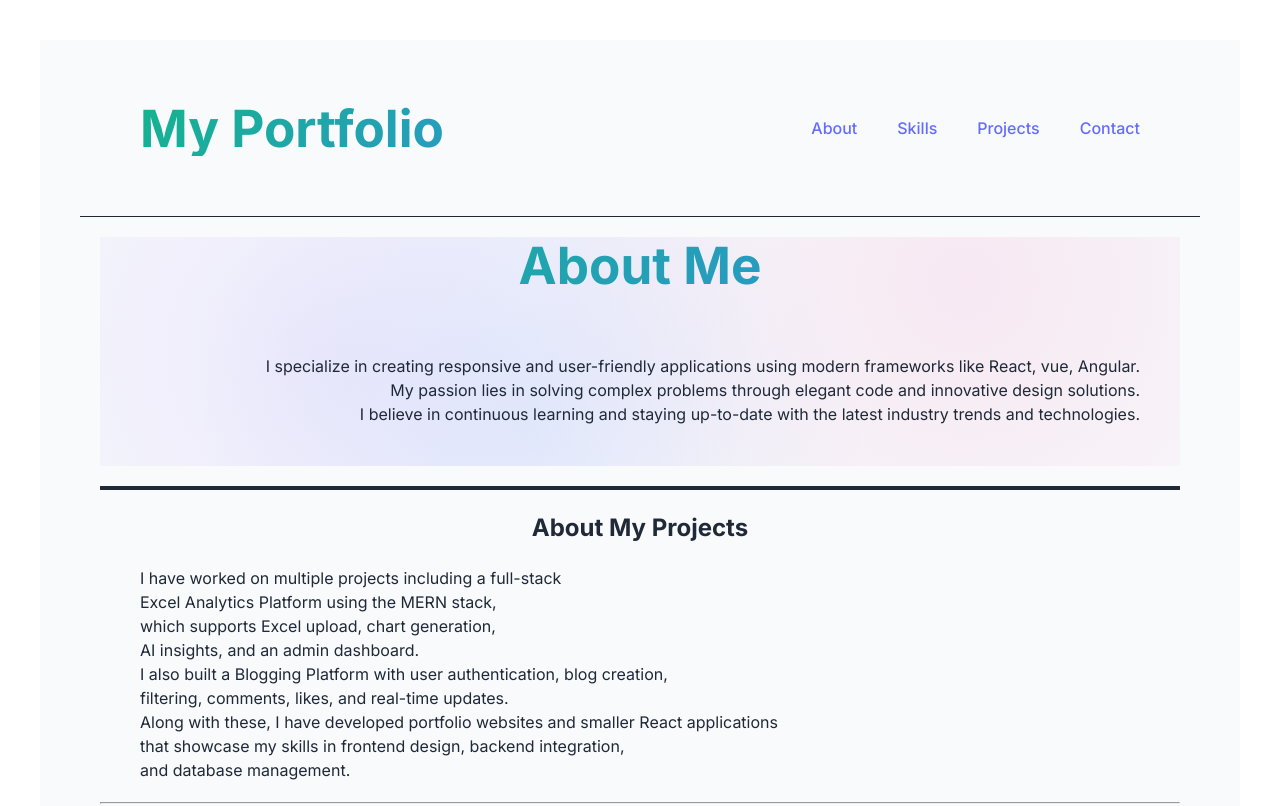
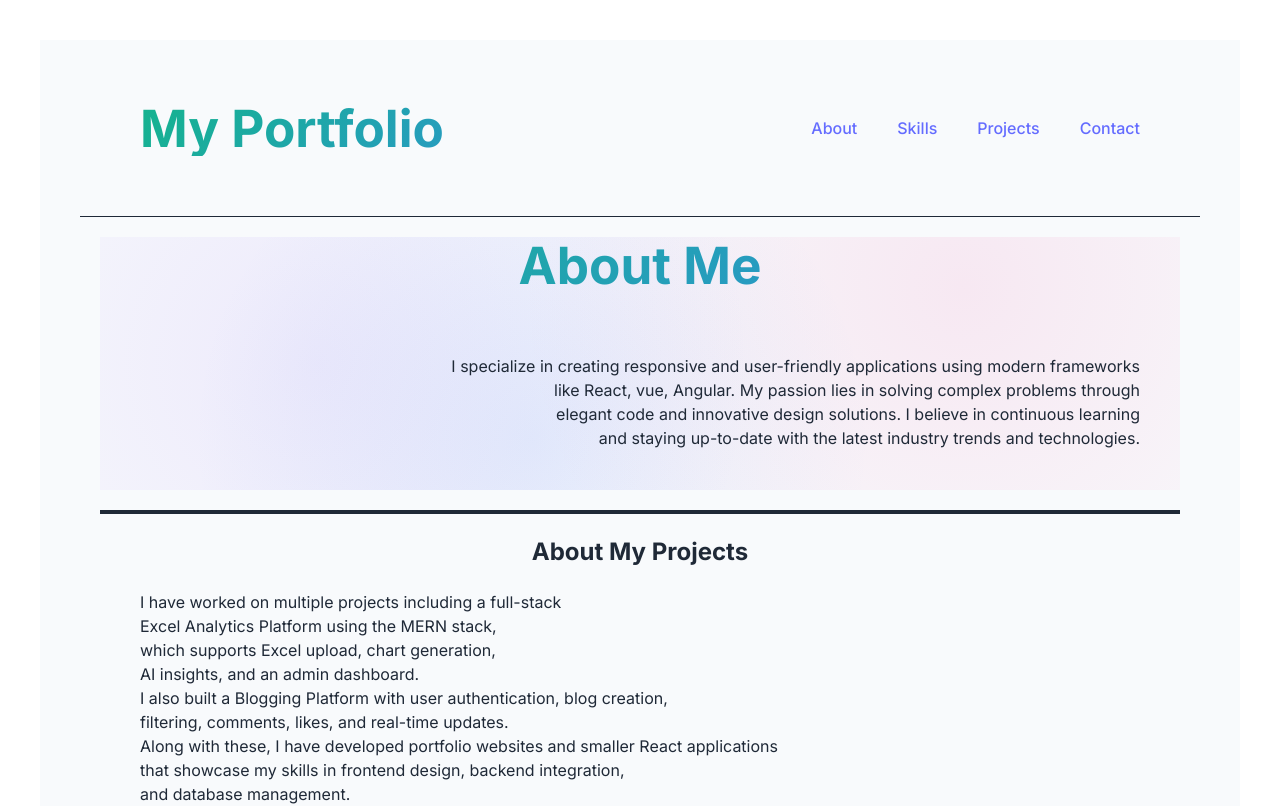
Before and after one commit to Megha03-coder/react-demo-website, a React (Vite) app: page / in a window 1280 px wide. Shown: the top 806 px of the page. Built offline with nearby package versions, Linux system fonts and the light colour scheme.

Commit message:
modify herosection

```diff
--- a/src/components/HeroSection.jsx
+++ b/src/components/HeroSection.jsx
@@ -1,4 +1,5 @@
 import React from 'react';
+import image from '../assets/image.png'; // Importing the image
 
 const HeroSection = () => {
   return (
@@ -9,14 +10,15 @@ const HeroSection = () => {
             <h1 className="text-5xl font-bold text-gray-900 leading-tight mb-8 animate-bounce gradient-text">
               About Me
             </h1>
+
           </div>
           <div className="flex flex-col md:flex-row gap-12 items-center">
-            <div className="space-y-6 order-1 md:order-2 w-full">
+
+            <div className="space-y-6 order-2 md:order-2 w-full">
               <p className="text-xl text-gray-700 leading-relaxed hover:text-blue-600 transition-all duration-500 transform hover:scale-105 text-right">
-                I specialize in creating
-                responsive and user-friendly applications using modern frameworks like React, vue, Angular.
-                <br></br> My passion lies in solving complex problems through elegant code and innovative
-                design solutions.<br></br> I believe in continuous learning and staying up-to-date with
+                I specialize in creating responsive and user-friendly applications using modern frameworks<br></br> like React, vue, Angular.
+                 My passion lies in solving complex problems through <br></br>elegant code and innovative
+                design solutions. I believe in continuous learning<br></br> and staying up-to-date with
                 the latest industry trends and technologies.
               </p>
 
```
